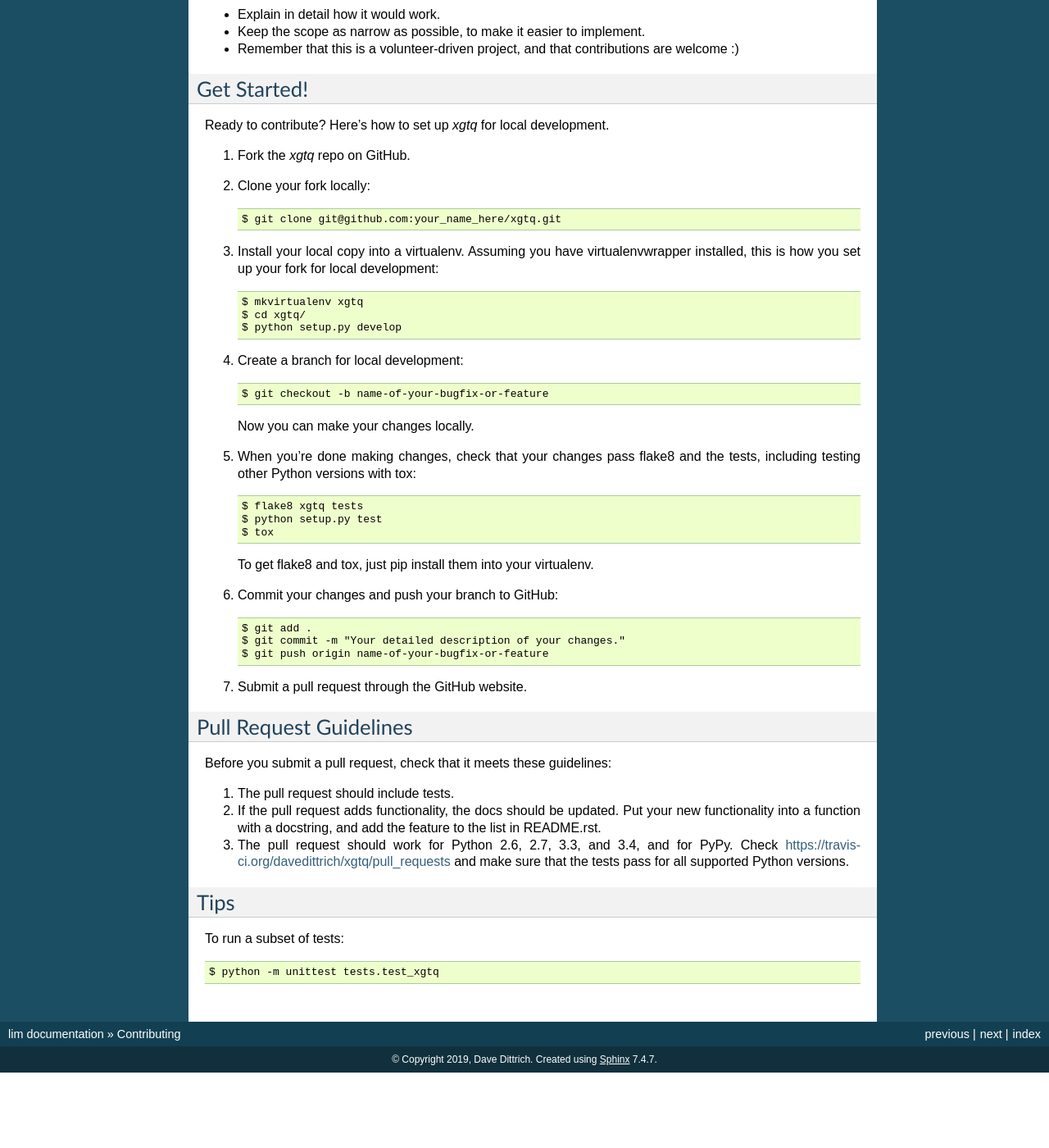
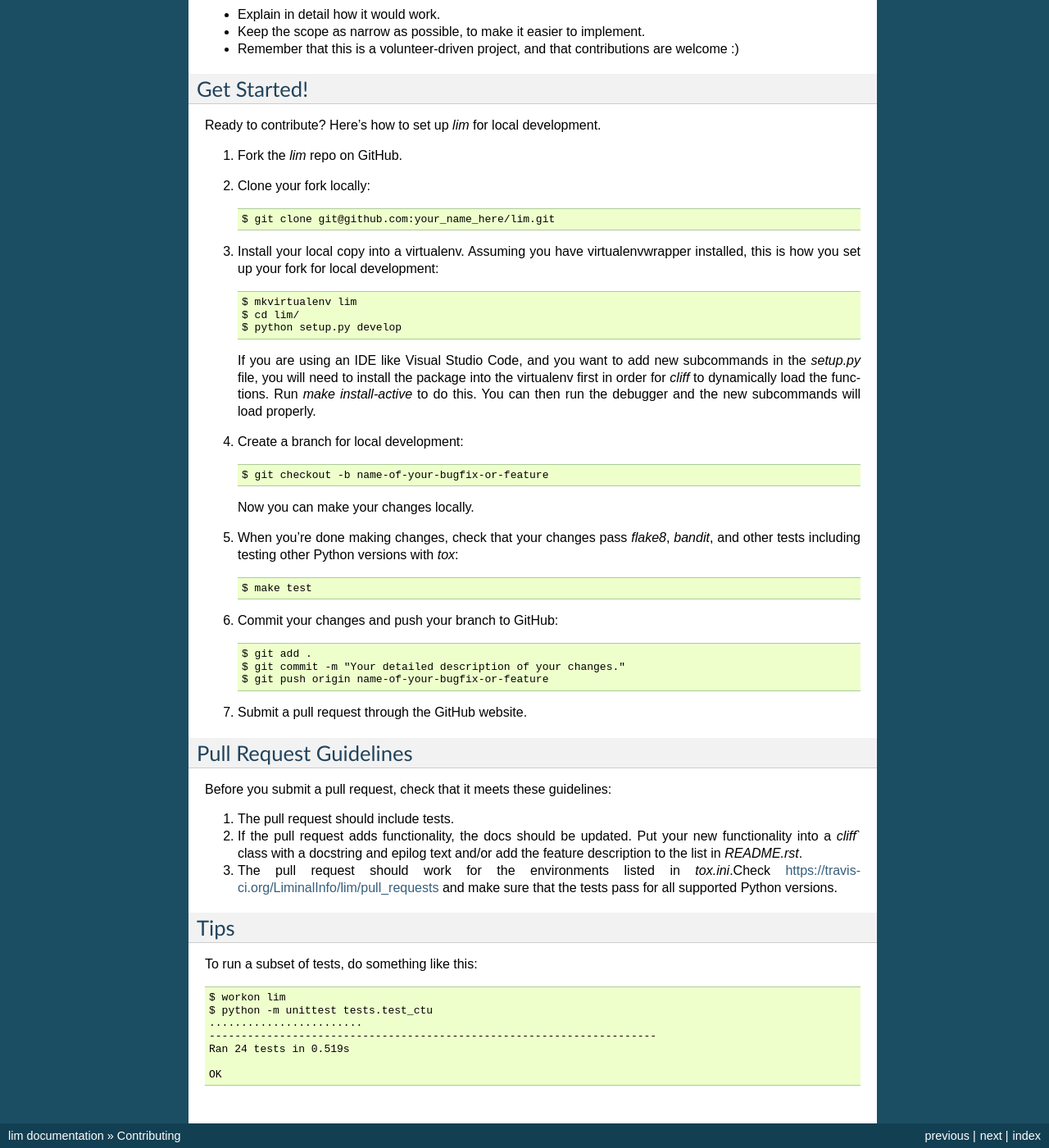
Before and after one commit to davedittrich/lim-cli, a Sphinx documentation site: the page built from docs/contributing.rst, in a window 1280 px wide and 1400 px high, scrolled down 883 px. Shown: the whole window at 82% size. Built offline with Sphinx 7.4.7, drawn with Linux system fonts in a browser that asks for light colours; the version number could not be read and is left out; before the commit the page ends 2191 px from its top, so only the background shows below that; some of the changed text lies outside the part shown.

Commit message:
Update documentation

```diff
--- a/CONTRIBUTING.rst
+++ b/CONTRIBUTING.rst
@@ -13,7 +13,7 @@ Types of Contributions
 Report Bugs
 ~~~~~~~~~~~
 
-Report bugs at https://github.com/davedittrich/xgtq/issues.
+Report bugs at https://github.com/LiminalInfo/lim/issues.
 
 If you are reporting a bug, please include:
 
@@ -36,14 +36,14 @@ is open to whoever wants to implement it.
 Write Documentation
 ~~~~~~~~~~~~~~~~~~~
 
-xgtq could always use more documentation, whether as part of the
-official xgtq docs, in docstrings, or even on the web in blog posts,
+`lim` could always use more documentation, whether as part of the
+official docs, in docstrings, or even on the web in blog posts,
 articles, and such.
 
 Submit Feedback
 ~~~~~~~~~~~~~~~
 
-The best way to send feedback is to file an issue at https://github.com/davedittrich/xgtq/issues.
+The best way to send feedback is to file an issue at https://github.com/LiminalInfo/lim/issues.
 
 If you are proposing a feature:
 
@@ -55,18 +55,23 @@ If you are proposing a feature:
 Get Started!
 ------------
 
-Ready to contribute? Here's how to set up `xgtq` for local development.
+Ready to contribute? Here's how to set up `lim` for local development.
 
-1. Fork the `xgtq` repo on GitHub.
+1. Fork the `lim` repo on GitHub.
 2. Clone your fork locally::
 
-    $ git clone git@github.com:your_name_here/xgtq.git
+    $ git clone git@github.com:your_name_here/lim.git
 
 3. Install your local copy into a virtualenv. Assuming you have virtualenvwrapper installed, this is how you set up your fork for local development::
 
-    $ mkvirtualenv xgtq
-    $ cd xgtq/
+    $ mkvirtualenv lim
+    $ cd lim/
     $ python setup.py develop
+
+   If you are using an IDE like Visual Studio Code, and you want to add new subcommands
+   in the `setup.py` file, you will need to install the package into the virtualenv first
+   in order for `cliff` to dynamically load the functions. Run `make install-active` to do
+   this. You can then run the debugger and the new subcommands will load properly.
 
 4. Create a branch for local development::
 
@@ -74,13 +79,9 @@ Ready to contribute? Here's how to set up `xgtq` for local development.
 
    Now you can make your changes locally.
 
-5. When you're done making changes, check that your changes pass flake8 and the tests, including testing other Python versions with tox::
+5. When you're done making changes, check that your changes pass `flake8`, `bandit`, and other tests including testing other Python versions with `tox`::
 
-    $ flake8 xgtq tests
-    $ python setup.py test
-    $ tox
-
-   To get flake8 and tox, just pip install them into your virtualenv.
+    $ make test
 
 6. Commit your changes and push your branch to GitHub::
 
@@ -97,15 +98,21 @@ Before you submit a pull request, check that it meets these guidelines:
 
 1. The pull request should include tests.
 2. If the pull request adds functionality, the docs should be updated. Put
-   your new functionality into a function with a docstring, and add the
-   feature to the list in README.rst.
-3. The pull request should work for Python 2.6, 2.7, 3.3, and 3.4, and for PyPy. Check
-   https://travis-ci.org/davedittrich/xgtq/pull_requests
+   your new functionality into a `cliff`` class with a docstring and epilog
+   text and/or add the feature description to the list in `README.rst`.
+3. The pull request should work for the environments listed in `tox.ini`.Check
+   https://travis-ci.org/LiminalInfo/lim/pull_requests
    and make sure that the tests pass for all supported Python versions.
 
 Tips
 ----
 
-To run a subset of tests::
+To run a subset of tests, do something like this::
 
-    $ python -m unittest tests.test_xgtq
+    $ workon lim
+    $ python -m unittest tests.test_ctu
+    ........................
+    ----------------------------------------------------------------------
+    Ran 24 tests in 0.519s
+
+    OK
```
Also changed, not shown: docs/index.rst (+17 -0 lines).
